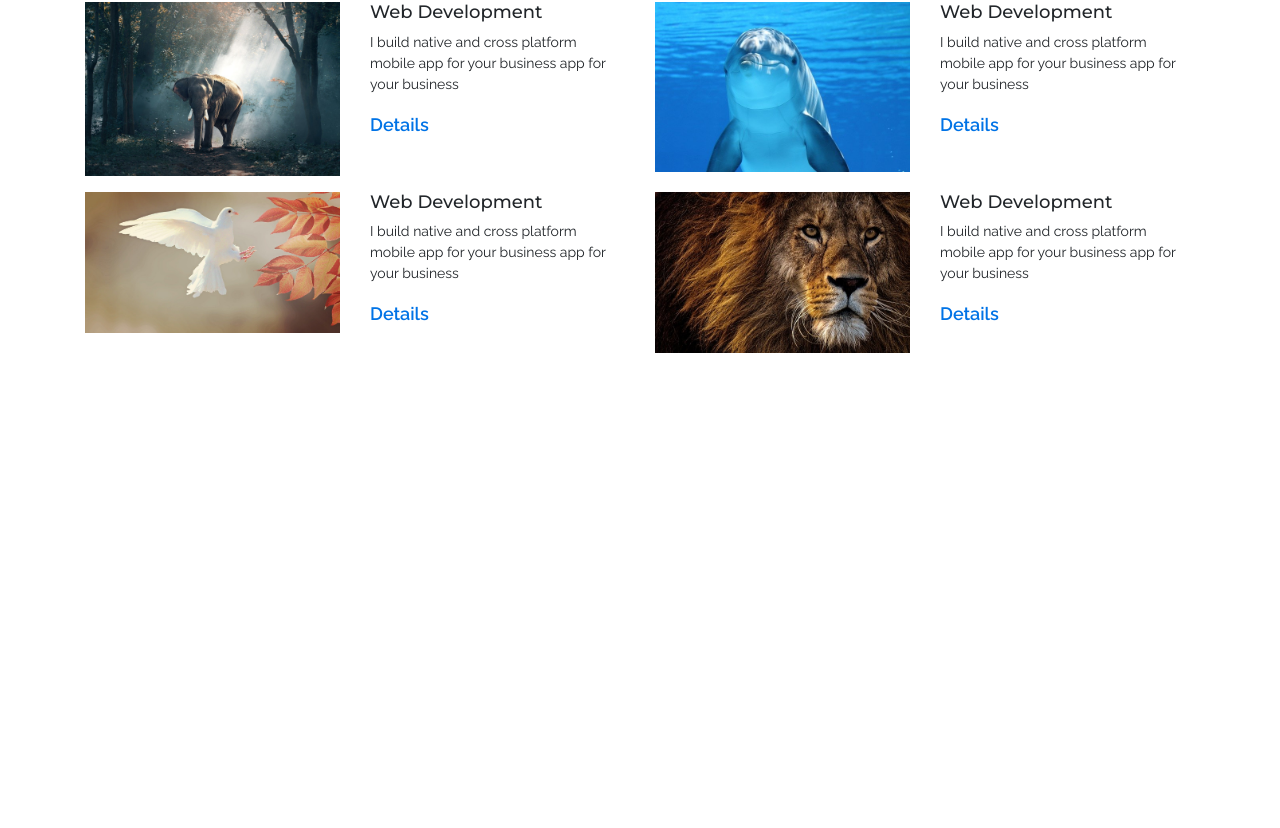
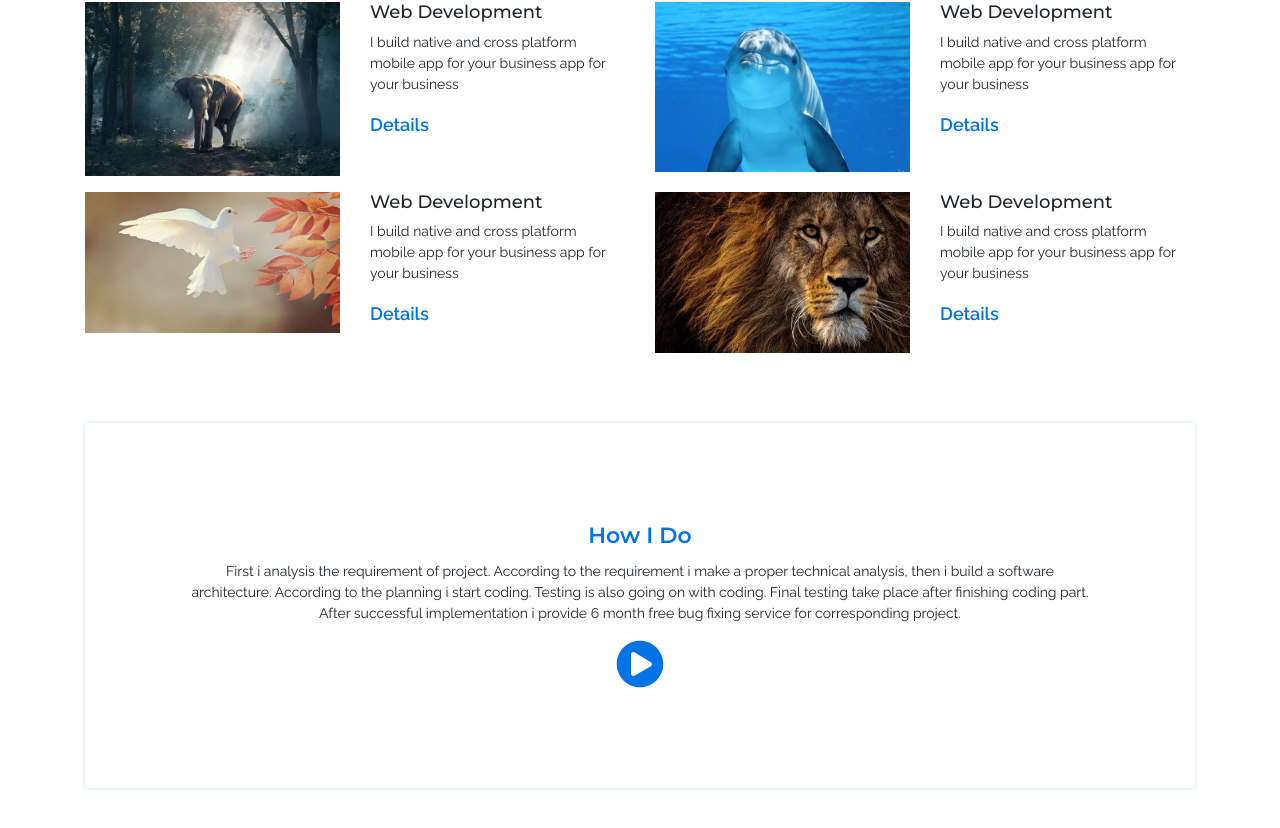
Before and after one commit to sazzadshakhbd/react-website, a React (Create React App) app: page / in a window 1280 px wide. Shown: the part 2800-3628 px from the top of the page. Before the commit the page ends 3153 px from the top, so only its background shows below. Built offline with nearby package versions, Linux system fonts and the light colour scheme.

Commit message:
create video component

```diff
--- a/src/App.js
+++ b/src/App.js
@@ -6,6 +6,7 @@ import Analysis from "./components/Analysis/Analysis";
 import Summary from "./components/Summary/Summary";
 import RecentProject from "./components/RecentProject/RecentProject";
 import Courses from "./components/Courses/Courses";
+import Video from "./components/Video/Video";
 function App() {
   return (
     <div>
@@ -16,6 +17,7 @@ function App() {
       <Summary></Summary>
       <RecentProject></RecentProject>
       <Courses></Courses>
+      <Video></Video>
     </div>
   );
 }
--- a/src/asset/css/custom.css
+++ b/src/asset/css/custom.css
@@ -212,3 +212,31 @@ transition: background-color 400ms linear;
   font-weight: 600;
   color: #0073E6;
 }
+.VideoCard {
+  border: none;
+  border-radius: 2px;
+  box-shadow: 0 0 4px 0 rgba(0,115,230,0.2);
+  padding: 5rem;
+  transition: 0.5s;
+  text-align: center;
+  margin: 70px auto;
+}
+.VideoCard:hover {
+  box-shadow: 0 0 8px 0 rgba(0,115,230,0.2);
+}
+.VideoCardTitle {
+  font-family: 'Montserrat', sans-serif;
+  font-size: 22px;
+  font-weight: 600;
+  color: #0073E6;
+}
+.VideoCardDes {
+  font-family: 'Raleway', sans-serif;
+  font-size: 14px;
+  font-weight: 400;
+}
+.VideoPlayIcon{
+  color: #0073E6;
+  font-size: 48px;
+  cursor: pointer;
+}
--- /dev/null
+++ b/src/components/Video/Video.jsx
@@ -0,0 +1,30 @@
+import React, { Component, Fragment } from 'react';
+import { Container, Row, Col, Card } from 'react-bootstrap';
+import { FontAwesomeIcon } from '@fortawesome/react-fontawesome';
+import { faPlayCircle } from '@fortawesome/free-solid-svg-icons';
+
+class Video extends Component {
+  render() {
+    return (
+      <Fragment>
+        <Container>
+          <Row>
+            <Col>
+              <Card className="VideoCard">
+                <Card.Body>
+                    <Card.Title className="VideoCardTitle">How I Do</Card.Title>
+                    <Card.Text className="VideoCardDes">
+                    First i analysis the requirement of project. According to the requirement i make a proper technical analysis, then i build a software architecture. According to the planning i start coding. Testing is also going on with coding. Final testing take place after finishing coding part. After successful implementation i provide 6 month free bug fixing service for corresponding project.
+                    </Card.Text>
+                    <span><FontAwesomeIcon className="VideoPlayIcon" icon={faPlayCircle} /></span>
+                  </Card.Body>
+                </Card>
+            </Col>
+          </Row>
+        </Container>
+      </Fragment>
+    );
+  }
+}
+
+export default Video;
```
